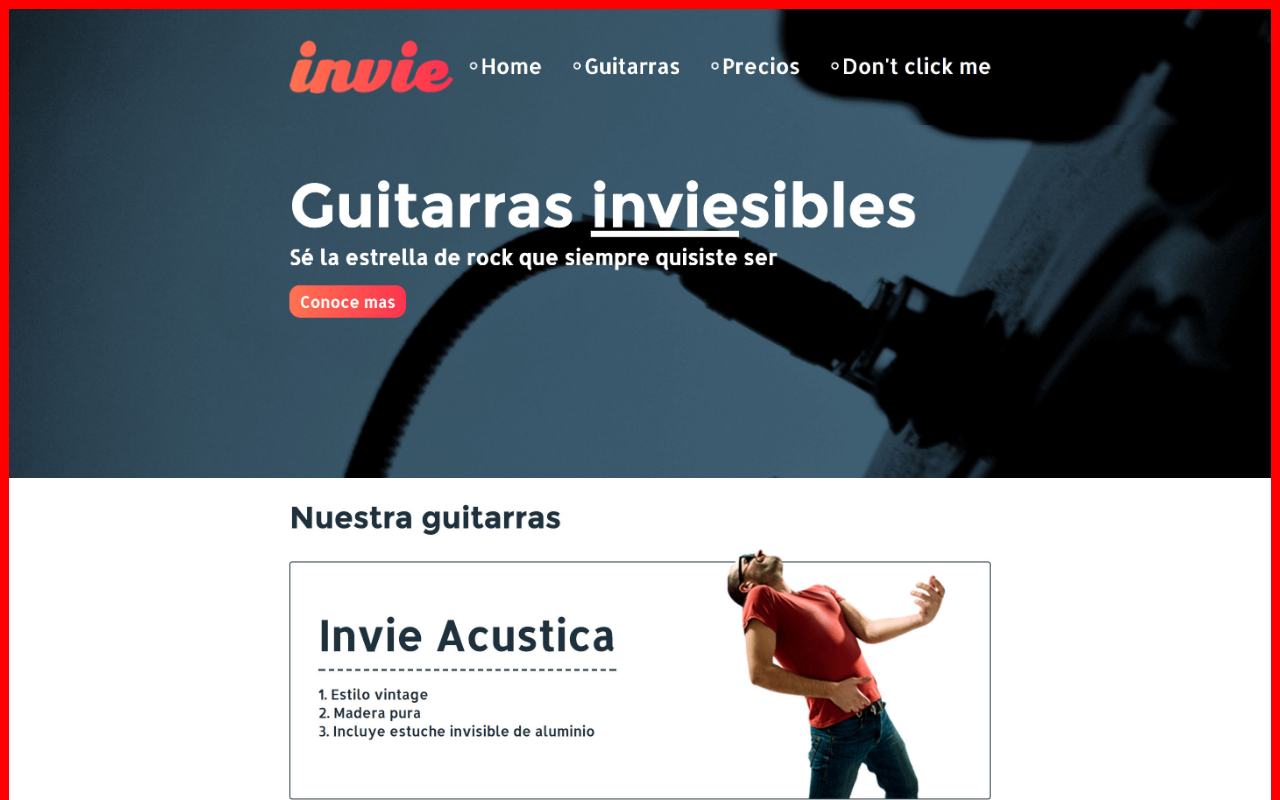
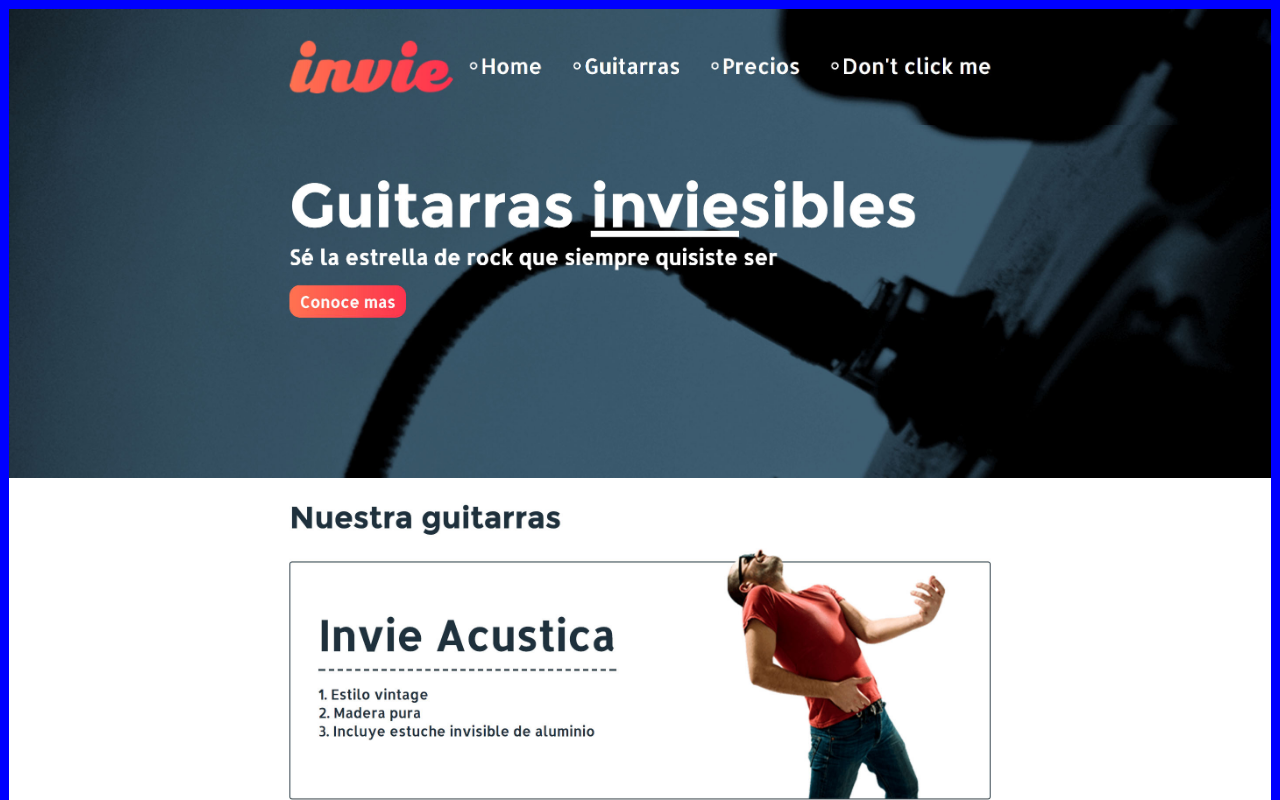
Before and after one commit to DiegoFer18/invie-github, a plain HTML site: page index.html in a window 1280 px wide. Shown: the top 800 px of the page. Drawn offline with Linux system fonts and the light colour scheme.

Commit message:
hotfix 2

```diff
--- a/index.html
+++ b/index.html
@@ -4,12 +4,12 @@
   <meta charset="UTF-8">
   <meta name="viewport" content="width=device-width, initial-scale=1.0">
   <meta http-equiv="X-UA-Compatible" content="ie=edge">
-  <title>Document</title>
+  <title>Invie</title>
 </head>
 <style>
   body{
     margin: 0;
-    border: 9px solid red;
+    border: 9px solid blue;
   }
   img{
     max-width: 100%;
```
